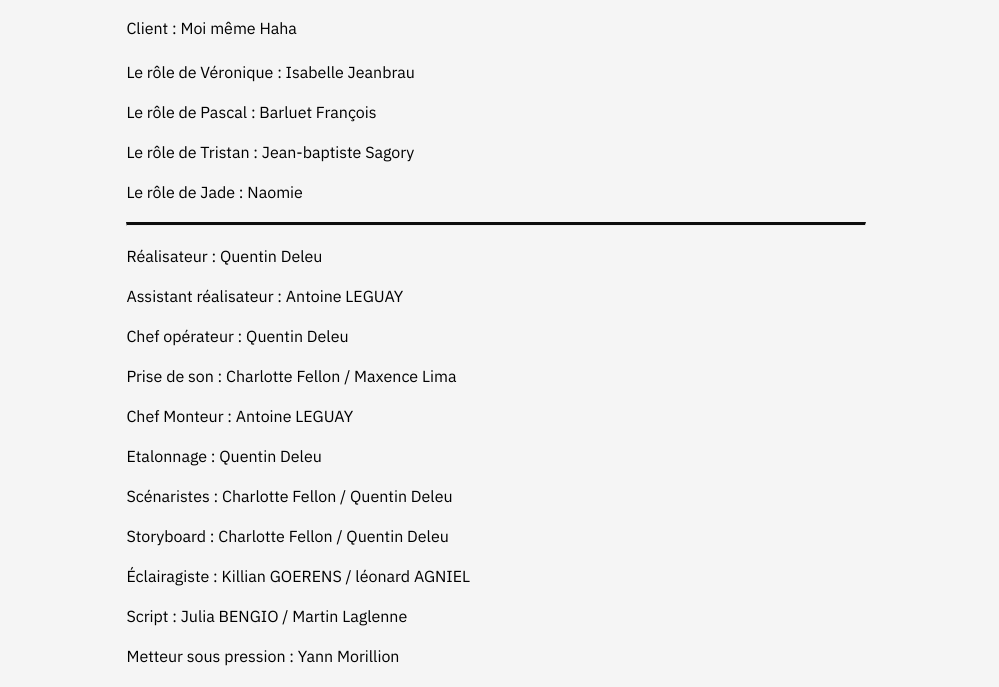
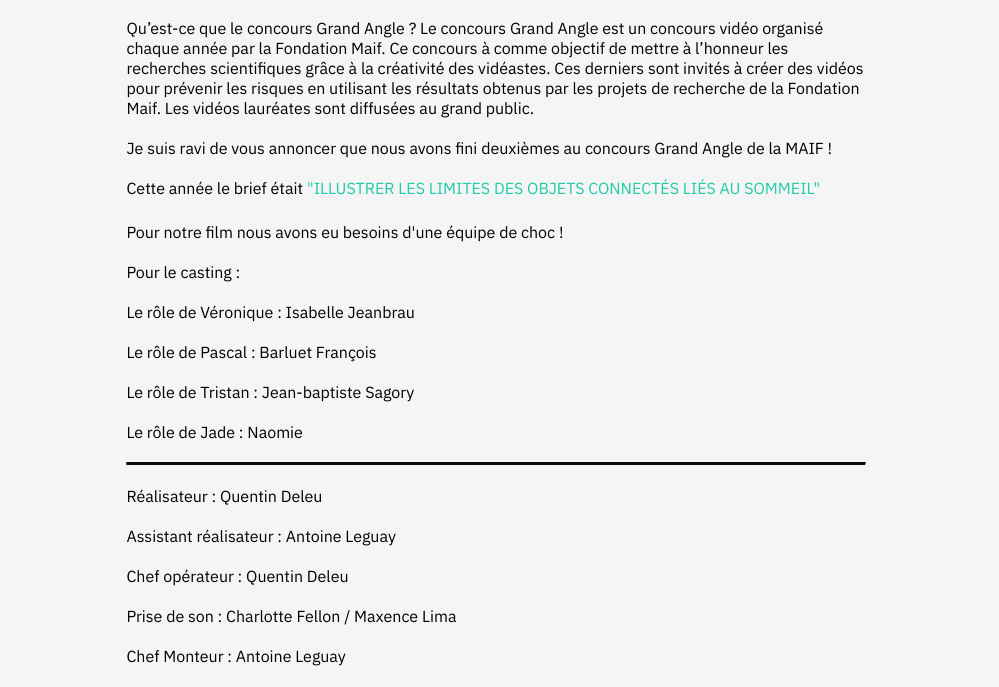
Before and after one commit to 0xAntoDev/0xAntoDev.github.io, a plain HTML site: page projet_fondation_maif.html in a window 1280 px wide. Shown: the part 805-1492 px from the top of the page, without its empty margins (144-1143 px from the left). Drawn offline with Linux system fonts and the light colour scheme.

Commit message:
Update page Concours fondation maif, mise à jour du texte ainsi que de la miniature page all my project

```diff
--- a/CSS/projet_fondation_maif.css
+++ b/CSS/projet_fondation_maif.css
@@ -22,6 +22,12 @@ main {
     transition: 0.3s ease-in-out;
 }
 
+.link{
+    color: #21cca7;
+}
+.link:hover{
+    color: #0064FF;
+}
 .all_column{
     display: flex;
     justify-content: space-between
--- a/projet_fondation_maif.html
+++ b/projet_fondation_maif.html
@@ -81,17 +81,25 @@
         </div> <!-- ICI IMAGE EN BACKGROUND DE LA DIV -->
         <hr class="custom_hr">
         <div class="content_about">
-                <a class="ghost_button" href="https://concoursgrandangle.fondation-maif.fr/video/le-reveil-de-la-raison/" target="_blank">
+                <a class="ghost_button" href="https://concoursgrandangle.fondation-maif.fr/" target="_blank">
                     Retrouve toutes les informations sur le site de la fondation Maif
                     <span class="iconify black_icon black_icon"
                     data-icon="material-symbols:arrow-right-alt-rounded"></span></a>
                 </a>
+
             <!-- <p>Paramètre 1 : </p>
             <p>Paramètre 2 : </p> -->
-            <p>Client : <span>Moi même Haha</span></p>
+            <p>Qu’est-ce que le concours Grand Angle ? <span>Le concours Grand Angle est un concours vidéo organisé chaque année par la Fondation Maif. Ce concours à comme objectif de mettre à l’honneur les recherches scientifiques grâce à la créativité des vidéastes. Ces derniers sont invités à créer des vidéos pour prévenir les risques en utilisant les résultats obtenus par les projets de recherche de la Fondation Maif. Les vidéos lauréates sont diffusées au grand public.<br>
+                <br>
+                Je suis ravi de vous annoncer que nous avons fini deuxièmes au concours Grand Angle de la MAIF ! <br>
+                <br>
+            Cette année le brief était <a class="link" href="https://www.youtube.com/watch?v=yXsS1RFfeL4">"ILLUSTRER LES LIMITES DES OBJETS CONNECTÉS LIÉS AU SOMMEIL"</a></span></p>
             <div>
-
                 <p>
+                    Pour notre film nous avons eu besoins d'une équipe de choc !<br>
+                    <br>
+                    Pour le casting : <br>
+                    <br>
                     Le rôle de Véronique : Isabelle Jeanbrau<br>
                     <br>
                     Le rôle de Pascal : Barluet François<br>
@@ -104,15 +112,17 @@
                     <br>
                     Réalisateur : Quentin Deleu<br>
                     <br>
-                    Assistant réalisateur : Antoine LEGUAY<br>
+                    Assistant réalisateur : Antoine Leguay<br>
                     <br>
                     Chef opérateur : Quentin Deleu<br>
                     <br>
                     Prise de son : Charlotte Fellon / Maxence Lima<br>
                     <br>
-                    Chef Monteur : Antoine LEGUAY<br>
+                    Chef Monteur : Antoine Leguay<br>
                     <br>
-                    Etalonnage : Quentin Deleu<br>
+                    Etalonneur : Quentin Deleu<br>
+                    <br>
+                    Compositeur : Quentin Deleu<br>
                     <br>
                     Scénaristes : Charlotte Fellon /  Quentin Deleu<br>
                     <br>
@@ -147,7 +157,6 @@
                         Wandrile Rima<br>
                         Toufik Oussaid<br>
                         qqn<br>
-
                     </div>
                     <div class="column_two">
                         steeve contaret<br>
```
Also changed, not shown: img/Cover_le_reveil_de_la_raison.png.
